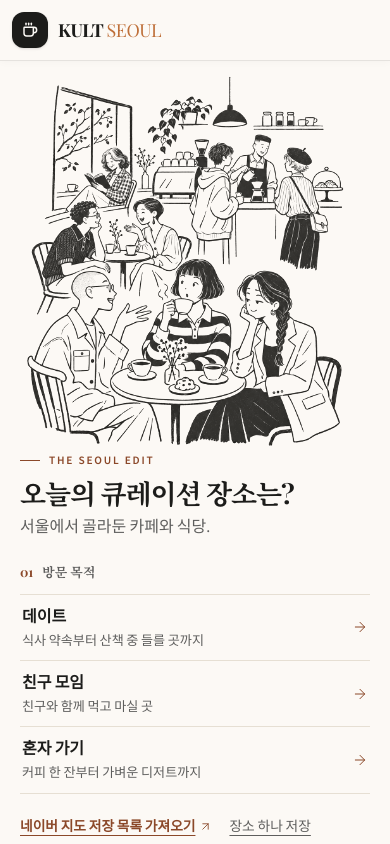
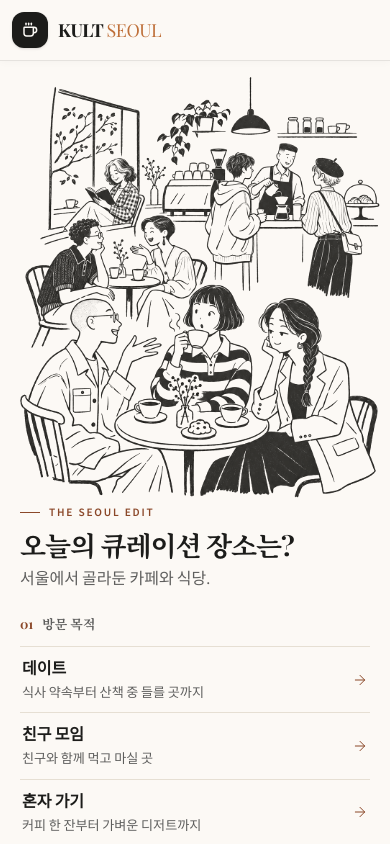
Before and after one commit to hoooong28-cyber/kult, a Next.js app: page / in a window 390 px wide. Shown: the top 844 px of the page. Built offline with nearby package versions, Linux system fonts and the light colour scheme; a web font is replaced by a local one.

Commit message:
Keep the wide KULT mobile artwork stable while scrolling

```diff
--- a/app/entry.module.css
+++ b/app/entry.module.css
@@ -42,7 +42,7 @@
   .dek { line-height: 1.4; }
   .chooser { margin-top: 6px; }
   /* Trim only unused paper: image marks start at row 89 and end at 1257. */
-  .cover { width: min(100%, 86vw, 340px, 39svh, max(35svh, calc(58svh - 161px))); justify-self: start; aspect-ratio: 1040 / 1184; overflow: hidden; }
+  .cover { width: min(calc(100% + 32px), 96vw, 440px, 46svh, max(41svh, calc(71svh - 210px))); justify-self: start; margin-inline-start: -8px; aspect-ratio: 1040 / 1184; overflow: hidden; }
   .coverImage { transform: translateY(-6%); }
   /* The artwork introduces the home; it should not push neighborhoods off-screen. */
   .entry:has(.chooser[data-purpose-selected]) { grid-template-areas: "intro" "controls" "secondary"; row-gap: 12px; }
--- a/app/page.tsx
+++ b/app/page.tsx
@@ -47,7 +47,7 @@ export default async function HomePage({ searchParams }: Props) {
           </defs>
         </svg>
         <Image src="/brand/kult-cafe-cover.webp" alt="" draggable={false} width={1040} height={1300}
-          sizes="(max-width: 767px) min(calc(100vw - 40px), 86vw, 340px, 39svh, max(35svh, calc(58svh - 161px))), (max-width: 1200px) 39vw, 460px"
+          sizes="(max-width: 767px) min(calc(100vw - 8px), 96vw, 440px, 46svh, max(41svh, calc(71svh - 210px))), (max-width: 1200px) 39vw, 460px"
           className={styles.coverImage} />
       </div>
       <div className={styles.inner}>
```
Also changed, not shown: 2 other files (tests, documents, lock files or other folders).
